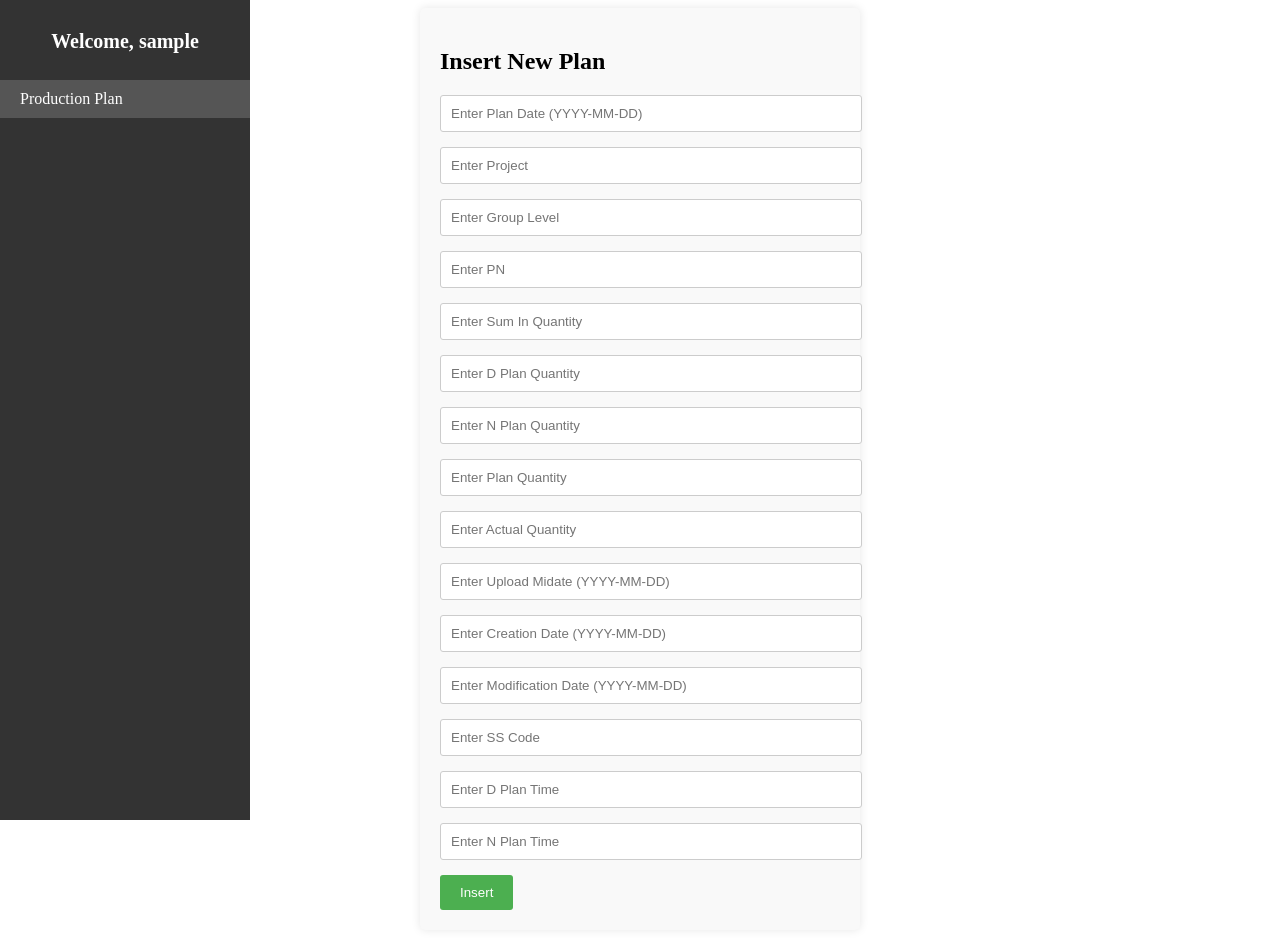
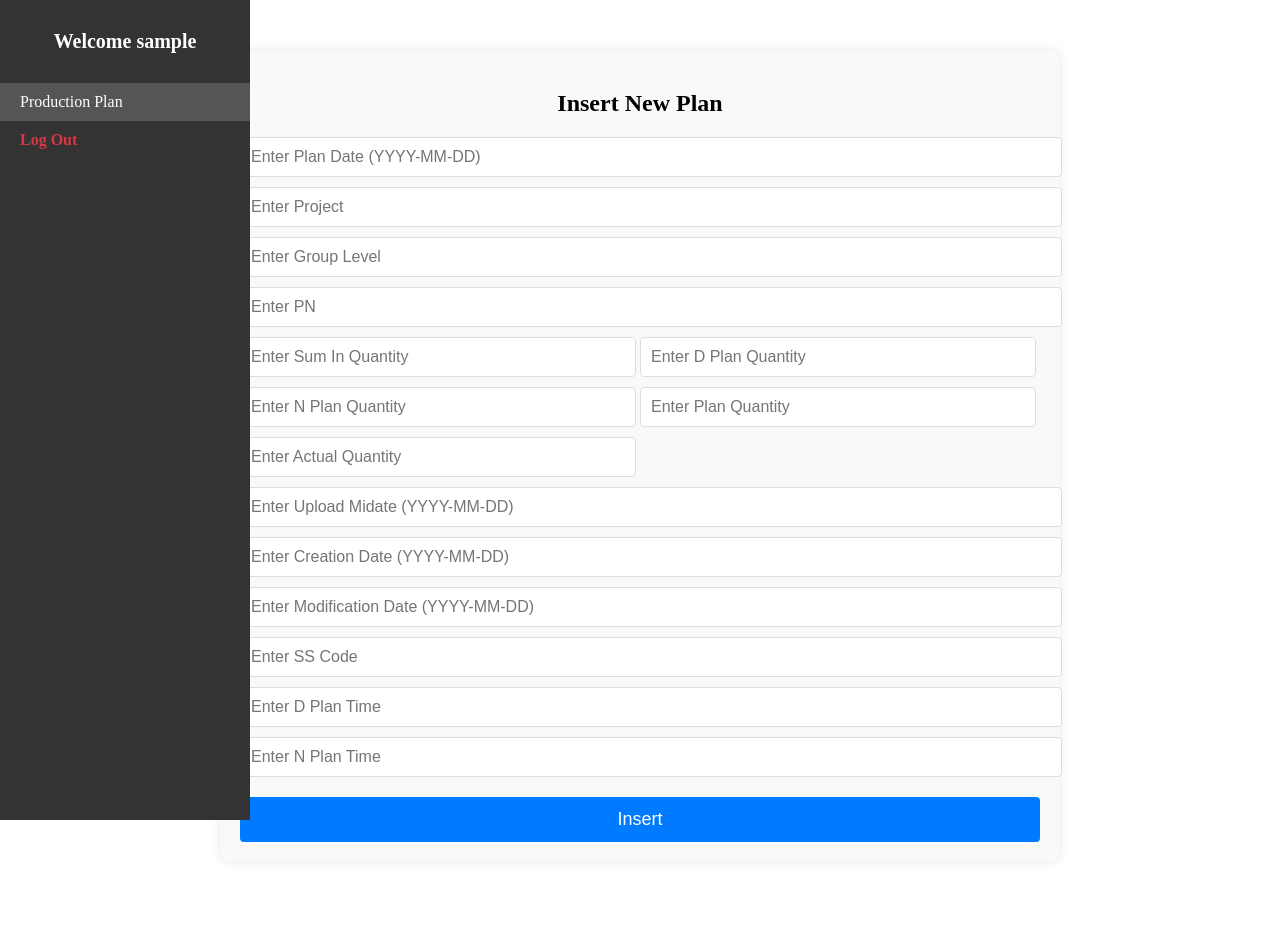
Before and after one commit to Halawany/xiaomiplan, a Django app: page /insert in a window 1280 px wide. After the commit the page ends 842 px from the top, so only its background shows below. Run offline with Django 5.2, Linux system fonts and the light colour scheme; a user stored in the database is signed in; tables that the repository leaves empty hold one stand-in row (values such as "Sample post"); some libraries are stand-ins or nearby versions.

Commit message:
Added some styles, fixed login, logout pages

```diff
--- a/static/css/styles.css
+++ b/static/css/styles.css
@@ -1,3 +1,9 @@
+body {
+    background-image: url('../icon/logo.jpeg');
+    background-size: auto;
+    background-position: center;
+    background-repeat: no-repeat;
+}
 .navbar {
     width: 250px;
     height: 100vh;
@@ -52,10 +58,9 @@
 
 
 /* Table Styles */
-/* Table Styles */
 table {
     border-collapse: collapse;
-    width: auto;
+    width: 100%; /* Adjust as needed */
     overflow-x: auto;
     margin-left: 250px; /* Adjusted to match the width of the navbar */
 }
@@ -71,18 +76,12 @@ td:first-child {
 
 th, td {
     border: 1px solid #ddd;
-    padding: 8px;
-    text-align: center;
+    padding: 8px; /* Adjust as needed */
+    text-align: center; /* Adjust as needed */
 }
 
 th {
     background-color: #f2f2f2;
-}
-
-/* Additional styling for 28 columns */
-table th:nth-child(28),
-table td:nth-child(28) {
-    /* Styling for the 28th column */
 }
 
 /* Alternating row colors */
@@ -96,34 +95,141 @@ tbody tr:nth-child(odd) {
 
 /* Style for form container */
 .form-container {
+    margin: 50px auto;
+    padding: 20px;
+    max-width: 800px;
+    border-radius: 8px;
+    background-color: #f9f9f9;
+    box-shadow: 0 0 10px rgba(0, 0, 0, 0.1);
+}
+
+h2 {
+    text-align: center;
+    margin-bottom: 20px;
+}
+
+.modern-form {
+    display: flex;
+    flex-wrap: wrap;
+    justify-content: space-between;
+}
+
+.form-input {
+    width: calc(48% - 10px); /* Adjust as needed */
+    margin-bottom: 10px; /* Adjust spacing between inputs */
+    padding: 10px;
+    border: 1px solid #ddd;
+    border-radius: 4px;
+    font-size: 16px;
+}
+
+.form-submit {
+    width: 100%;
+    margin-top: 10px;
+    padding: 12px;
+    border: none;
+    border-radius: 4px;
+    background-color: #007bff;
+    color: #fff;
+    font-size: 18px;
+    cursor: pointer;
+    transition: background-color 0.3s ease;
+}
+
+.form-submit:hover {
+    background-color: #0056b3;
+}
+
+
+/* CSS for Login Page */
+
+.login-container {
     max-width: 400px;
     margin: 0 auto;
     padding: 20px;
+    border-radius: 8px;
     background-color: #f9f9f9;
-    border-radius: 5px;
     box-shadow: 0 0 10px rgba(0, 0, 0, 0.1);
   }
 
-  /* Style for form inputs */
-  .form-input {
-    margin-bottom: 15px;
+  .login-title {
+    text-align: center;
+    margin-bottom: 20px;
+  }
+
+  .login-form {
+    margin-bottom: 20px;
+  }
+
+  .login-btn {
+    display: block;
     width: 100%;
     padding: 10px;
-    border: 1px solid #ccc;
-    border-radius: 3px;
+    border: none;
+    border-radius: 4px;
+    background-color: #007bff;
+    color: #fff;
+    font-size: 16px;
+    cursor: pointer;
+    transition: background-color 0.3s ease;
   }
 
-  /* Style for submit button */
-  .form-submit {
-    background-color: #4caf50;
-    color: #fff;
-    padding: 10px 20px;
-    border: none;
-    border-radius: 3px;
-    cursor: pointer;
-    transition: background-color 0.3s;
+  .login-btn:hover {
+    background-color: #0056b3;
   }
 
-  .form-submit:hover {
-    background-color: #45a049;
+  /* Crispy Forms Styling (if needed) */
+  /* Adjust as per your crispy forms version and preferences */
+  .form-group {
+    margin-bottom: 20px;
   }
+
+  /* Additional styling for form fields */
+  /* Adjust as needed */
+  input[type="text"],
+  input[type="password"] {
+    width: 100%;
+    padding: 10px;
+    border: 1px solid #ddd;
+    border-radius: 4px;
+    font-size: 16px;
+  }
+
+  /* Optional: Style error messages */
+  .errorlist {
+    color: red;
+    margin-top: 5px;
+  }
+
+  /* CSS for Logout Page */
+
+.logout-container {
+    max-width: 400px;
+    margin: 0 auto;
+    padding: 20px;
+    border-radius: 8px;
+    background-color: #f9f9f9;
+    box-shadow: 0 0 10px rgba(0, 0, 0, 0.1);
+  }
+
+  .logout-btn {
+    display: block;
+    width: 100%;
+    padding: 10px;
+    border: none;
+    border-radius: 4px;
+    background-color: #dc3545;
+    color: #fff;
+    font-size: 16px;
+    cursor: pointer;
+    transition: background-color 0.3s ease;
+  }
+
+  .logout-btn:hover {
+    background-color: #c82333;
+  }
+
+#logout {
+    color: #dc3545; /* red color for logout */
+    font-weight: bold;
+}
--- a/templates/accounts/logout.html
+++ b/templates/account/logout.html
@@ -4,11 +4,13 @@
 {% block title %}Log Out{% endblock %}
 
 {% block body %}
+<div class="logout-container">
   <h1>Log Out</h1>
   <p>Are you sure you want to log out?</p>
   <form method="post" action="{% url 'account_logout' %}">
     {% csrf_token %}
     {{ form|crispy }}
-    <button class="btn btn-danger" type="submit">Log Out</button>
+    <button class="logout-btn" type="submit">Log Out</button>
   </form>
+</div>
 {% endblock body %}
--- a/templates/base.html
+++ b/templates/base.html
@@ -4,19 +4,23 @@
 <head>
 <meta charset="UTF-8">
 <meta name="viewport" content="width=device-width, initial-scale=1.0">
+<link rel="icon" href="{% static 'icon/logo.jpeg' %}" type="image/x-icon" />
+<link rel="apple-touch-icon" sizes="180x180" href="/apple-touch-icon.png">
 <title>{% block title %}{% endblock %}</title>
 <link rel="stylesheet" type="text/css" href="{% static 'css/styles.css' %}">
 </head>
 <body>
-
   <div class="navbar">
-    <h2>Welcome, <span id="username">{{ user.username }}</span></h2>
+    <h2>Welcome  <span id="username">{{ user.username }}</span></h2>
     <div class="menu-item active" id="production-plan">Production Plan</div>
     <div class="sub-menu">
-      <a href="{% url 'home' %}" class="menu-item" id="show-plan">Show Plan</a>
-      <a href="{% url 'update' %}" class="menu-item" id="update-plan">Update Plan</a>
-      <a href="{% url 'insert' %}" class="menu-item" id="add-plan">Add New Plan</a>
+        <a href="{% url 'home' %}" class="menu-item" id="show-plan">Show Plan</a>
+        <a href="{% url 'update' %}" class="menu-item" id="update-plan">Update Plan</a>
+        <a href="{% url 'insert' %}" class="menu-item" id="add-plan">Add New Plan</a>
     </div>
+    {% if user.is_authenticated %}
+    <a href="{% url 'account_logout' %}" class="menu-item" id="logout">Log Out</a>
+    {% endif %}
 </div>
 {% block body %}
 
--- a/templates/miplan/home.html
+++ b/templates/miplan/home.html
@@ -70,7 +70,6 @@
                 <td>{{ data.26 }}</td>
                 <td>{{ data.27 }}</td>
                 <td>{{ data.28 }}</td>
-                <td>{{ data.29 }}</td>
             </tr>
         {% endfor %}
     </tbody>
--- a/xiaomiplan/urls.py
+++ b/xiaomiplan/urls.py
@@ -1,11 +1,9 @@
 from django.contrib import admin
 from django.urls import path, include
-from allauth.account.views import LoginView, LogoutView
 
 urlpatterns = [
     path('admin/', admin.site.urls),
     path('', include('miplan.urls')),
     path('accounts/', include('allauth.urls')),
-    # path('login/', LoginView.as_view(template_name='accounts/login.html'), name='account_login'),
-    # path('logout/', LogoutView.as_view(template_name='accounts/logout.html'), name='account_logout'),
+
 ]
```
Also changed, not shown: templates/account/login.html (added, +15 -0 lines), templates/accounts/login.html (deleted, +0 -13 lines), static/icon/logo.jpeg (added).
